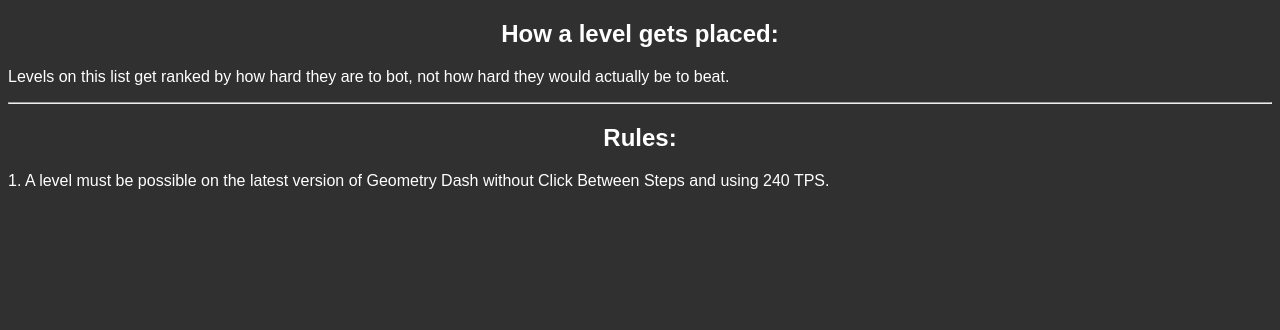
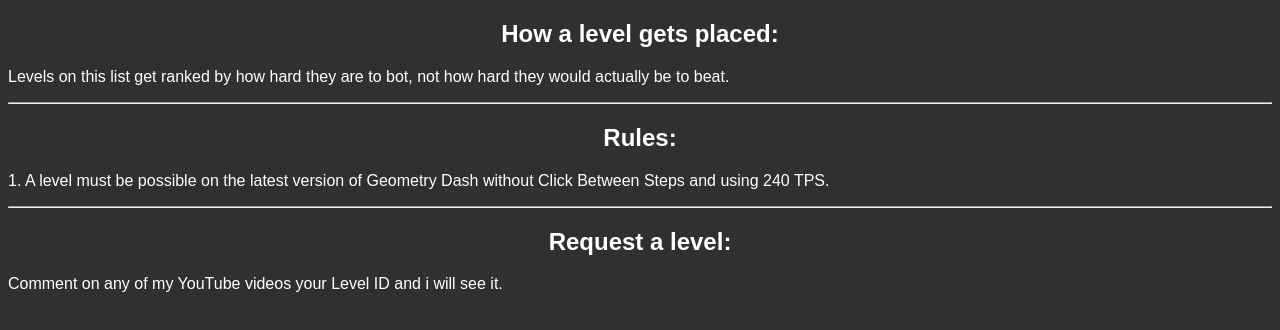
Before and after one commit to CakebGaming/cakeb-net, a plain HTML site: page list/rules/index.html in a window 1280 px wide. Drawn offline with Linux system fonts and the light colour scheme.

Commit message:
add level requests

```diff
--- a/list/rules/index.html
+++ b/list/rules/index.html
@@ -17,3 +17,8 @@ p    {font-family:sans-serif}
 
 <h2 style="text-align:center">Rules:</h2>
 <p>1. A level must be possible on the latest version of Geometry Dash without Click Between Steps and using 240 TPS.</p>
+
+<hr>
+
+<h2 style="text-align:center">Request a level:</h2>
+<p>Comment on any of my YouTube videos your Level ID and i will see it.</p>
```
